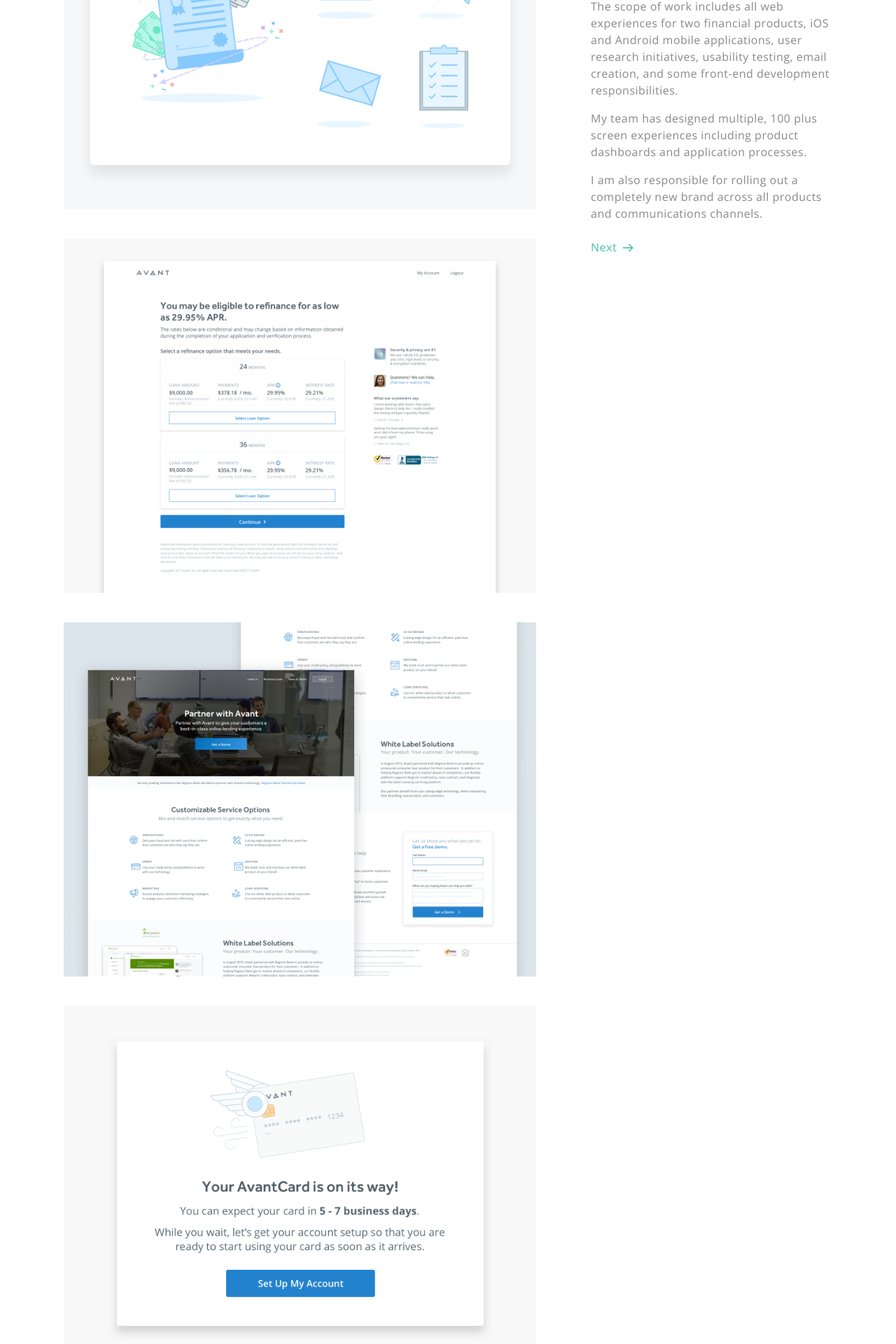
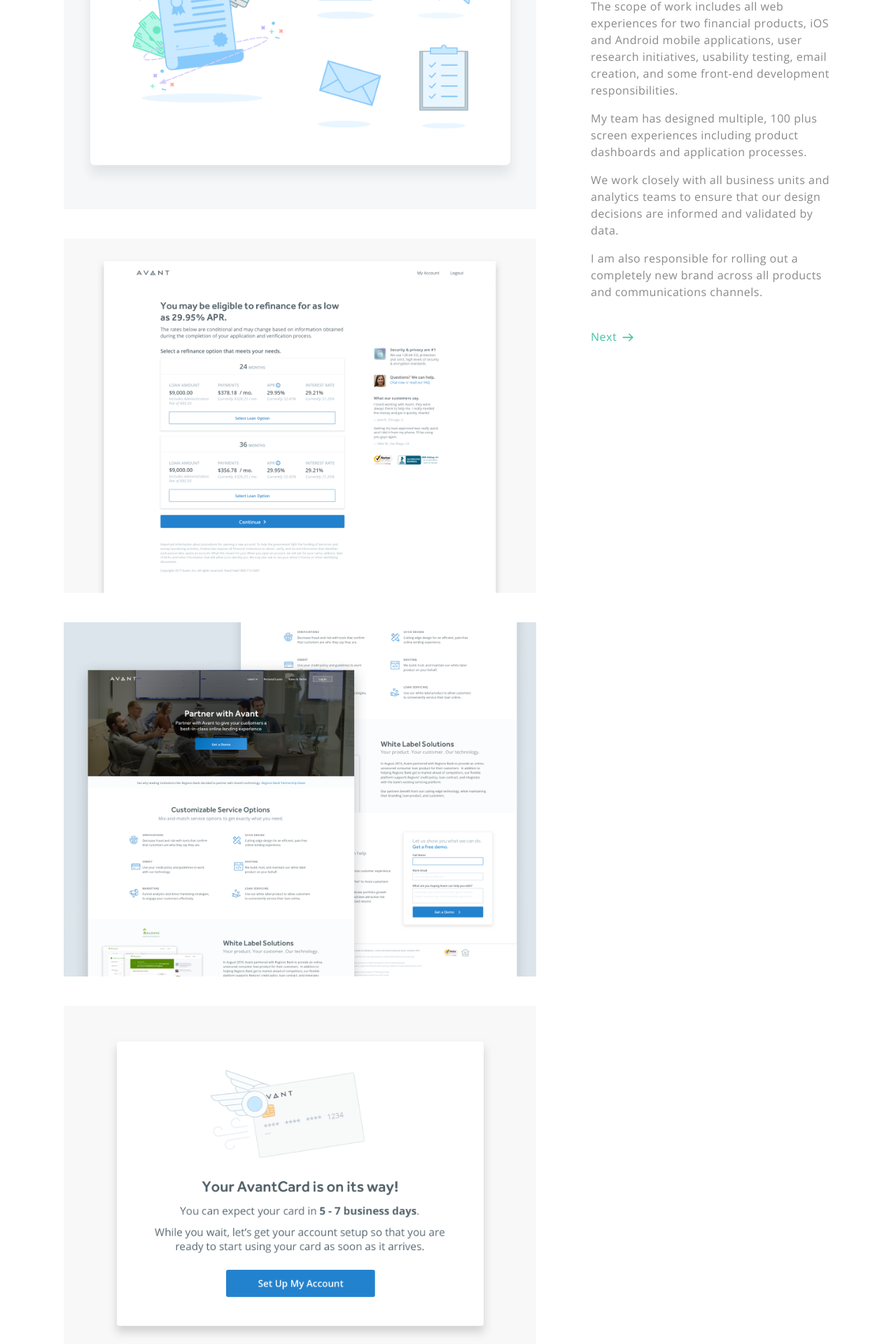
Before and after one commit to Cmlynars/portfolio-2017, a Jekyll site: the page built from projects/Avant.md, in a window 1280 px wide. Shown: the part 433-2353 px from the top of the page at 70% size. Built offline with Jekyll 4.4.1, drawn with Linux system fonts in a browser that asks for light colours; nearby versions of some CDN libraries; library files that are not in the unit come from our copies; some of the changed text lies outside the part shown.

Commit message:
bug fixes and content tweaks

```diff
--- a/_includes/footer.html
+++ b/_includes/footer.html
@@ -3,7 +3,7 @@
 		<div class="footer-container">
 			<div class="footer-content footer-border">
 				<div class="footer-wrapper">
-					<p class="footer-item">Chris Mlynarski©</p>
+					<p class="footer-item">Built and designed by Chris Mlynarski, Copyright 2017</p>
 					<div class="icons-container">
 						{% include social_icons.html %}
 					</div>
--- a/about.html
+++ b/about.html
@@ -16,7 +16,7 @@
 
 		<p>It was during my time designing financial education tools at Planet Finance that I was first exposed to the design processes, and its ability to solve problems beyond the aesthetic.</p>
 
-		<p>After returning from China, I continued my study of design, which led me first to a UX design position at <a class="inline-link" href="{{ site.baseurl}}/projects/morningstar.html" target="_blank">Morningstar</a> and to eventually heading up the design department at <a class="inline-link" href="{{ site.baseurl}}/projects/avant.html" target="_blank">Avant</a>.</p>
+		<p>After returning from China, I continued my study of design, which led me first to a UX design position at <a class="inline-link" href="{{ site.baseurl}}/projects/Morningstar.html" target="_blank">Morningstar</a> and to eventually heading up the design department at <a class="inline-link" href="{{ site.baseurl}}/projects/Avant.html" target="_blank">Avant</a>.</p>
 
 		<p>I'm interested in bringing the human-centered design process to industries not traditionally affiliated with design. I also believe strongly in the power of <a class="inline-link" href="{{ site.baseurl}}/projects/listening_devices.html" target="_blank">conceptual design</a> to create experiences and objects that question convention.</p>
 
--- a/css/main.css
+++ b/css/main.css
@@ -158,7 +158,6 @@
   color: #212121;
   font-family: "Hind", sans-serif;
   font-size: 28px;
-  font-weight: 300;
   letter-spacing: .5px;
 }
 @media (max-width: 850px) {
@@ -168,7 +167,7 @@
   }
 }
 
-/* line 85, ../sass/_base.scss */
+/* line 84, ../sass/_base.scss */
 h4 {
   color: #212121;
   font-size: 16px;
@@ -176,7 +175,7 @@
   letter-spacing: .25px;
 }
 
-/* line 92, ../sass/_base.scss */
+/* line 91, ../sass/_base.scss */
 h5 {
   color: #898989;
   font-size: 16px;
@@ -184,7 +183,7 @@
   font-weight: 300;
 }
 
-/* line 99, ../sass/_base.scss */
+/* line 98, ../sass/_base.scss */
 p {
   color: #898989;
   font-size: 16px;
@@ -192,7 +191,7 @@
   letter-spacing: .5px;
 }
 
-/* line 106, ../sass/_base.scss */
+/* line 105, ../sass/_base.scss */
 a {
   text-decoration: none;
   -moz-transition-property: color, fill;
@@ -208,7 +207,7 @@
   -webkit-transition-timing-function: ease-in;
   transition-timing-function: ease-in;
 }
-/* line 112, ../sass/_base.scss */
+/* line 111, ../sass/_base.scss */
 a:visted {
   color: inherit;
 }
@@ -216,28 +215,28 @@
 /* ---------------------------------------------------------------------
  Global Link Styles
  ------------------------------------------------------------------------ */
-/* line 122, ../sass/_base.scss */
+/* line 121, ../sass/_base.scss */
 .single-link-container {
   display: flex;
 }
-/* line 126, ../sass/_base.scss */
+/* line 125, ../sass/_base.scss */
 .single-link-container:hover .project-link {
   color: #6bd1b5;
 }
-/* line 130, ../sass/_base.scss */
+/* line 129, ../sass/_base.scss */
 .single-link-container:hover .arrow {
   stroke: #6bd1b5;
   fill: #6bd1b5;
 }
-/* line 135, ../sass/_base.scss */
+/* line 134, ../sass/_base.scss */
 .single-link-container:hover .right-arrow {
   transform: translateX(4px);
 }
-/* line 139, ../sass/_base.scss */
+/* line 138, ../sass/_base.scss */
 .single-link-container:hover .left-arrow {
   transform: translateX(-4px);
 }
-/* line 144, ../sass/_base.scss */
+/* line 143, ../sass/_base.scss */
 .single-link-container svg {
   margin-top: 5px;
   -moz-transition-property: all;
@@ -254,7 +253,7 @@
   transition-timing-function: ease-in;
 }
 
-/* line 152, ../sass/_base.scss */
+/* line 151, ../sass/_base.scss */
 .project-link {
   font-size: 16px;
   font-weight: 400;
@@ -272,16 +271,16 @@
   -webkit-transition-timing-function: ease-in;
   transition-timing-function: ease-in;
 }
-/* line 161, ../sass/_base.scss */
+/* line 160, ../sass/_base.scss */
 .project-link:nth-child(1) {
   margin-right: 8px;
 }
-/* line 165, ../sass/_base.scss */
+/* line 164, ../sass/_base.scss */
 .project-link:nth-child(2) {
   margin-left: 8px;
 }
 
-/* line 170, ../sass/_base.scss */
+/* line 169, ../sass/_base.scss */
 .arrow {
   stroke: #44C5A2;
   fill: #44C5A2;
@@ -300,12 +299,12 @@
 }
 
 /*Links within blocks of text*/
-/* line 180, ../sass/_base.scss */
+/* line 179, ../sass/_base.scss */
 .inline-link {
   color: #44C5A2;
   display: inline-block;
 }
-/* line 184, ../sass/_base.scss */
+/* line 183, ../sass/_base.scss */
 .inline-link:hover {
   color: #6bd1b5;
 }
--- a/projects/Avant.md
+++ b/projects/Avant.md
@@ -4,7 +4,7 @@
 pretty_title: Avant
 role: Head of Design
 date: Apr 2016 - Present
-description: Leading all design projects at a fintech company making it easier for middle-income consumers to borrow money online.
+description: Leading all design projects at a data-focused fintech company that makes it easier for middle-income consumers to borrow money online.
 card_image: avant.png
 order: 1
 importance: primary
@@ -16,4 +16,6 @@
 
 <p>My team has designed multiple, 100 plus screen experiences including product dashboards and application processes.</p>
 
+<p>We work closely with all business units and analytics teams to ensure that our design decisions are informed and validated by data.
+
 <p>I am also responsible for rolling out a completely new brand across all products and communications channels.</p>
--- a/sass/_base.scss
+++ b/sass/_base.scss
@@ -74,7 +74,6 @@
  	color: $primary;
  	font-family: $headline-font;
  	font-size: 28px;
- 	font-weight: 300;
  	letter-spacing: .5px;
 
  	@media (max-width: $medium-break) {
```
